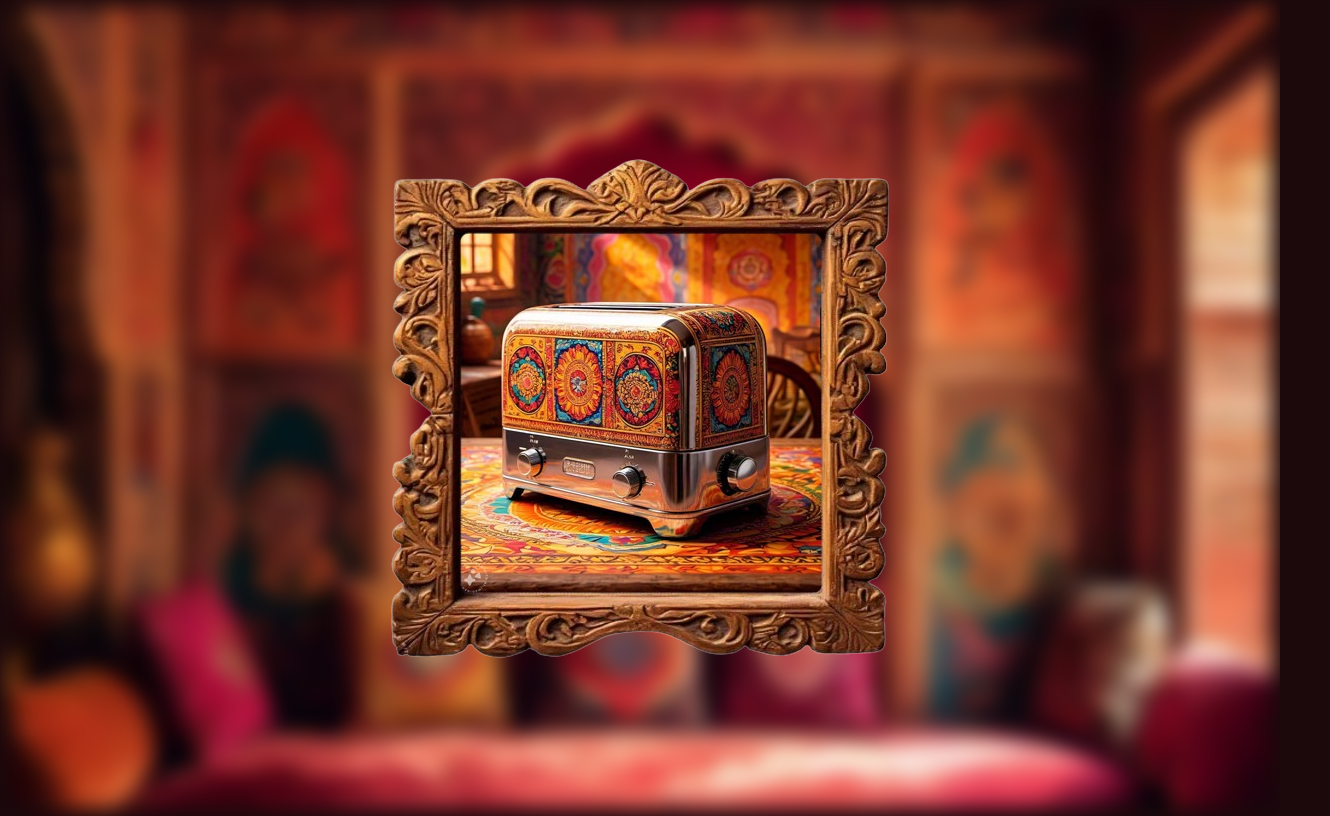
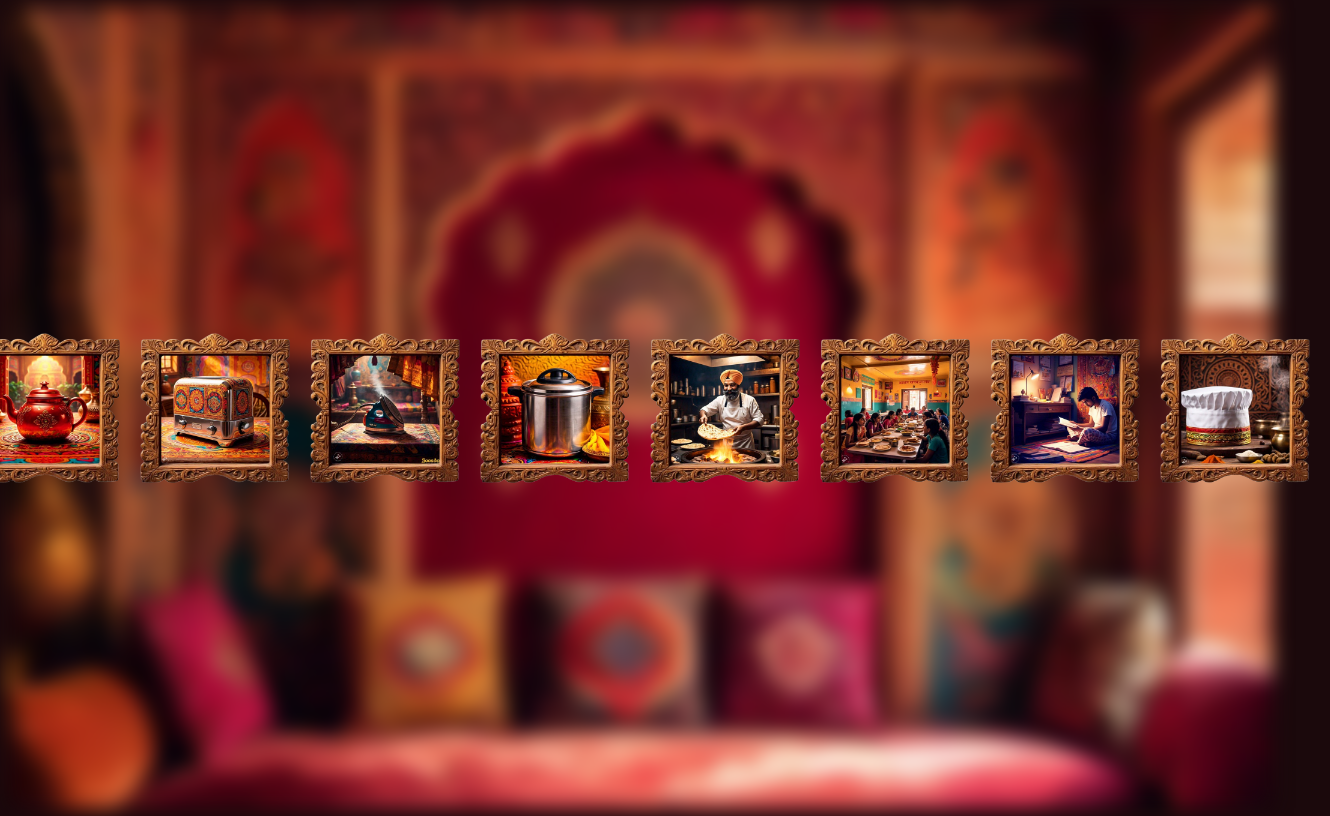
Before and after one commit to SamarpitaBDas/Hostel-Diaries, a React (Vite) app: page /level in a window 1280 px wide. Shown: the whole page, 1330 px wide, since content can reach past the window. Built offline with nearby package versions, Linux system fonts and the light colour scheme.

Commit message:
LevelPage Basics

```diff
--- a/src/pages/Level.jsx
+++ b/src/pages/Level.jsx
@@ -1,6 +1,13 @@
 import backgroundImage from '../assets/starting_screen.jpg';
 import './styles.css';
-import lvl_2 from '../assets/levels/lvl_2.png'
+import lvl_1 from '../assets/levels/lvl_1.png';
+import lvl_2 from '../assets/levels/lvl_2.png';
+import lvl_3 from '../assets/levels/lvl_3.png';
+import lvl_4 from '../assets/levels/lvl_4.png';
+import lvl_5 from '../assets/levels/lvl_5.png';
+import lvl_6 from '../assets/levels/lvl_6.png';
+import lvl_7 from '../assets/levels/lvl_7.png';
+import lvl_8 from '../assets/levels/lvl_8.png';
 
 const Level = () => {
     return (
@@ -30,9 +37,147 @@ const Level = () => {
                     zIndex: -1,
                 }}
             />
-            <img
-            src={lvl_2}
-            />
+
+            <div
+                style={{
+                    display: 'flex',
+                    overflowX: 'auto',     // Allows horizontal scrolling
+                    padding: '20px',
+                    gap: '20px',           // Space between level images
+                    justifyContent: 'center',
+                    alignItems: 'center',
+                }}
+            >
+                {/* Level Images */}
+                <img
+                    src={lvl_1}
+                    alt="Level 1"
+                    style={{
+                        width: '150px',
+                        height: '150px',
+                        cursor: 'pointer',
+                        transition: 'transform 0.3s ease',  // Smooth scale effect
+                    }}
+                    onMouseEnter={(e) => {
+                        e.target.style.transform = 'scale(1.2)';  // Enlarge image on hover
+                    }}
+                    onMouseLeave={(e) => {
+                        e.target.style.transform = 'scale(1)';  // Reset size when hover ends
+                    }}
+                />
+                <img
+                    src={lvl_2}
+                    alt="Level 2"
+                    style={{
+                        width: '150px',
+                        height: '150px',
+                        cursor: 'pointer',
+                        transition: 'transform 0.3s ease',
+                    }}
+                    onMouseEnter={(e) => {
+                        e.target.style.transform = 'scale(1.2)';
+                    }}
+                    onMouseLeave={(e) => {
+                        e.target.style.transform = 'scale(1)';
+                    }}
+                />
+                <img
+                    src={lvl_3}
+                    alt="Level 3"
+                    style={{
+                        width: '150px',
+                        height: '150px',
+                        cursor: 'pointer',
+                        transition: 'transform 0.3s ease',
+                    }}
+                    onMouseEnter={(e) => {
+                        e.target.style.transform = 'scale(1.2)';
+                    }}
+                    onMouseLeave={(e) => {
+                        e.target.style.transform = 'scale(1)';
+                    }}
+                />
+                <img
+                    src={lvl_4}
+                    alt="Level 4"
+                    style={{
+                        width: '150px',
+                        height: '150px',
+                        cursor: 'pointer',
+                        transition: 'transform 0.3s ease',
+                    }}
+                    onMouseEnter={(e) => {
+                        e.target.style.transform = 'scale(1.2)';
+                    }}
+                    onMouseLeave={(e) => {
+                        e.target.style.transform = 'scale(1)';
+                    }}
+                />
+                <img
+                    src={lvl_5}
+                    alt="Level 5"
+                    style={{
+                        width: '150px',
+                        height: '150px',
+                        cursor: 'pointer',
+                        transition: 'transform 0.3s ease',
+                    }}
+                    onMouseEnter={(e) => {
+                        e.target.style.transform = 'scale(1.2)';
+                    }}
+                    onMouseLeave={(e) => {
+                        e.target.style.transform = 'scale(1)';
+                    }}
+                />
+                <img
+                    src={lvl_6}
+                    alt="Level 6"
+                    style={{
+                        width: '150px',
+                        height: '150px',
+                        cursor: 'pointer',
+                        transition: 'transform 0.3s ease',
+                    }}
+                    onMouseEnter={(e) => {
+                        e.target.style.transform = 'scale(1.2)';
+                    }}
+                    onMouseLeave={(e) => {
+                        e.target.style.transform = 'scale(1)';
+                    }}
+                />
+                <img
+                    src={lvl_7}
+                    alt="Level 7"
+                    style={{
+                        width: '150px',
+                        height: '150px',
+                        cursor: 'pointer',
+                        transition: 'transform 0.3s ease',
+                    }}
+                    onMouseEnter={(e) => {
+                        e.target.style.transform = 'scale(1.2)';
+                    }}
+                    onMouseLeave={(e) => {
+                        e.target.style.transform = 'scale(1)';
+                    }}
+                />
+                <img
+                    src={lvl_8}
+                    alt="Level 8"
+                    style={{
+                        width: '150px',
+                        height: '150px',
+                        cursor: 'pointer',
+                        transition: 'transform 0.3s ease',
+                    }}
+                    onMouseEnter={(e) => {
+                        e.target.style.transform = 'scale(1.2)';
+                    }}
+                    onMouseLeave={(e) => {
+                        e.target.style.transform = 'scale(1)';
+                    }}
+                />
+            </div>
         </div>
     );
 };
```
Also changed, not shown: src/components/loading.jsx (added, +135 -0 lines).
